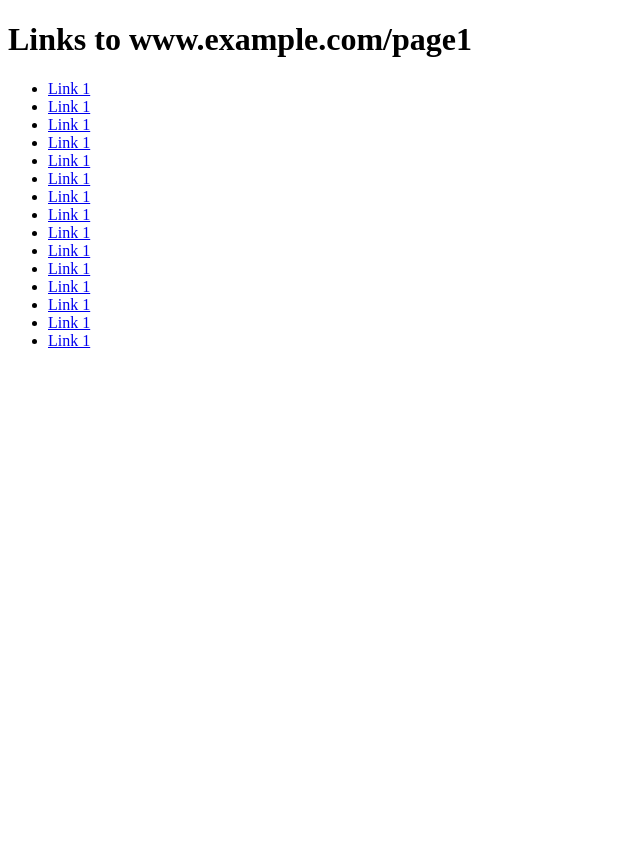
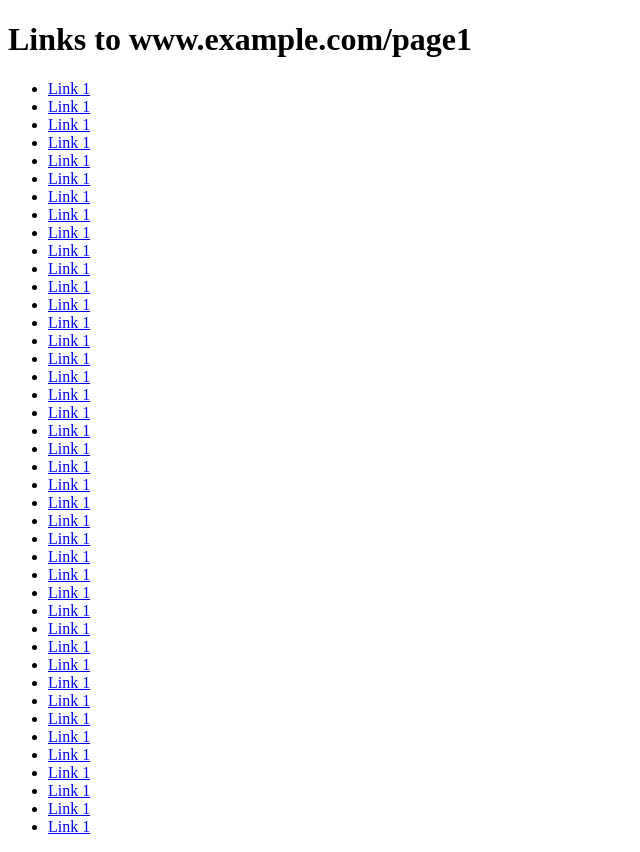
Before and after one commit to Nawaf-AlHussain/Nawaf-AlHussain.github.io, a plain HTML site: page index.html in a window 1280 px wide. Shown: the whole page, without its empty margins (0-640 px from the left). Before the commit the page ends 800 px from the top, so only its background shows below. Drawn offline with Linux system fonts and the light colour scheme.

Commit message:
Add files via upload

```diff
--- a/index.html
+++ b/index.html
@@ -7,21 +7,48 @@
     <h1>Links to www.example.com/page1</h1>
 
     <ul>
-        <li><a href="https://momlover.com/video/gallery/0">Link 1</a></li>
-        <li><a href="https://momlover.com/video/gallery/12">Link 1</a></li>
-        <li><a href="https://momlover.com/video/gallery/24">Link 1</a></li>
-        <li><a href="https://momlover.com/video/gallery/36">Link 1</a></li>
-        <li><a href="https://momlover.com/video/gallery/48">Link 1</a></li>
-        <li><a href="https://momlover.com/video/gallery/60">Link 1</a></li>
-        <li><a href="https://momlover.com/video/gallery/72">Link 1</a></li>
-        <li><a href="https://momlover.com/video/gallery/84">Link 1</a></li>
-        <li><a href="https://momlover.com/video/gallery/96">Link 1</a></li>
-        <li><a href="https://momlover.com/video/gallery/108">Link 1</a></li>
-        <li><a href="https://momlover.com/video/gallery/120">Link 1</a></li>
-        <li><a href="https://momlover.com/video/gallery/132">Link 1</a></li>
-        <li><a href="https://momlover.com/video/gallery/144">Link 1</a></li>
-        <li><a href="https://momlover.com/video/gallery/156">Link 1</a></li>
-        <li><a href="https://momlover.com/video/gallery/168">Link 1</a></li>
+        <li><a href="https://pahe.li/compliance-2012-bluray-480p-720p/">Link 1</a></li>
+        <li><a href="https://pahe.li/concussion-2015-bluray-480p-720p/">Link 1</a></li>
+        <li><a href="https://pahe.li/confessions-of-a-shopaholic-2009-bluray-480p-720p/">Link 1</a></li>
+        <li><a href="https://pahe.li/confidence-2003-web-dl-480p-720p/">Link 1</a></li>
+        <li><a href="https://pahe.li/constantine-2005/">Link 1</a></li>
+        <li><a href="https://pahe.li/contagion-2011-bluray-480p-720p/">Link 1</a></li>
+        <li><a href="https://pahe.li/contracted-2013-bluray-480p-720p/">Link 1</a></li>
+        <li><a href="https://pahe.li/coraline-2009-uhd-bluray-720p-1080p-2160p/">Link 1</a></li>
+        <li><a href="https://pahe.li/corpse-bride-2005-bluray-480p-720p/">Link 1</a></li>
+        <li><a href="https://pahe.li/coyote-ugly-2000-extended-bluray-480p-720p/">Link 1</a></li>
+        <li><a href="https://pahe.li/crash-2004-directors-cut/">Link 1</a></li>
+        <li><a href="https://pahe.li/crazy-rich-asians-2018-remastered-bluray-720p-1080p/">Link 1</a></li>
+        <li><a href="https://pahe.li/crazy-stupid-love-2011-bluray-480p-720p/">Link 1</a></li>
+        <li><a href="https://pahe.li/cruel-intentions-1999-bluray-480p-720p/">Link 1</a></li>
+        <li><a href="https://pahe.li/cult-of-chucky-2017-unrated-bluray-480p-720p/">Link 1</a></li>
+        <li><a href="https://pahe.li/curdled-1996-bluray-480p-720p/">Link 1</a></li>
+        <li><a href="https://pahe.li/curse-of-chucky-2013-bluray-480p-720p/">Link 1</a></li>
+        <li><a href="https://pahe.li/shortcut-to-happiness-2003-bluray-480p-720p/">Link 1</a></li>
+        <li><a href="https://pahe.li/match-point-2005-bluray-480p-720p/">Link 1</a></li>
+        <li><a href="https://pahe.li/fear-street-part-1-1994/">Link 1</a></li>
+        <li><a href="https://pahe.li/fear-street-part-three-1666-2021-nf-web-dl-480p-720p-1080p/">Link 1</a></li>
+        <li><a href="https://pahe.li/fear-street-part-two-1978-2021-nf-web-dl-480p-720p/">Link 1</a></li>
+        <li><a href="https://pahe.li/joe-versus-the-volcano-1990-bluray-480p-720p/">Link 1</a></li>
+        <li><a href="https://pahe.li/innerspace-1987-bluray-480p-720p/">Link 1</a></li>
+        <li><a href="https://pahe.li/the-shape-of-things-2003-web-hd-480p-720p/">Link 1</a></li>
+        <li><a href="https://pahe.li/whats-up-with-love-2002-nf-web-dl-480p-720p/">Link 1</a></li>
+        <li><a href="https://pahe.li/some-kind-of-wonderful-1987-webrip-480p-720p/">Link 1</a></li>
+        <li><a href="https://pahe.li/youve-got-mail-1998-bluray-480p-720p/">Link 1</a></li>
+        <li><a href="https://pahe.li/when-harry-met-sally-1989-remastered-bluray-480p-720p-1080p/">Link 1</a></li>
+        <li><a href="https://pahe.li/sleepless-in-seattle-1993-bluray-480p-720p/">Link 1</a></li>
+        <li><a href="https://pahe.li/anastasia-1997-bluray-480p-720p/">Link 1</a></li>
+        <li><a href="https://pahe.li/proof-of-life-2000-web-hd-480p-720p/">Link 1</a></li>
+        <li><a href="https://pahe.li/flesh-and-bone-1993-web-hd-480p-720p/">Link 1</a></li>
+        <li><a href="https://pahe.li/addicted-to-love-1997-web-dl-480p-720p/">Link 1</a></li>
+        <li><a href="https://pahe.li/in-the-land-of-women-2007-bluray-480p-720p/">Link 1</a></li>
+        <li><a href="https://pahe.li/prelude-to-a-kiss-1992-web-hd-480p-720p/">Link 1</a></li>
+        <li><a href="https://pahe.li/stardust-2007-bluray-480p-720p/">Link 1</a></li>
+        <li><a href="https://pahe.li/gods-of-egypt-2016-bluray-480p-720p-2/">Link 1</a></li>
+        <li><a href="https://pahe.li/prisoners-2013-bluray-480p-720p/">Link 1</a></li>
+        <li><a href="https://pahe.li/dungeons-dragons-honor-among-thieves-2023-web-dl-480p-720p-1080p/">Link 1</a></li>
+        <li><a href="https://pahe.li/wrath-of-the-titans-2012-720p480p-bluray-1-1gb400mb/">Link 1</a></li>
+        <li><a href="https://pahe.li/charlie-st-cloud-2010-bluray-480p-720p/">Link 1</a></li>
     </ul>
 </body>
 </html>
```
